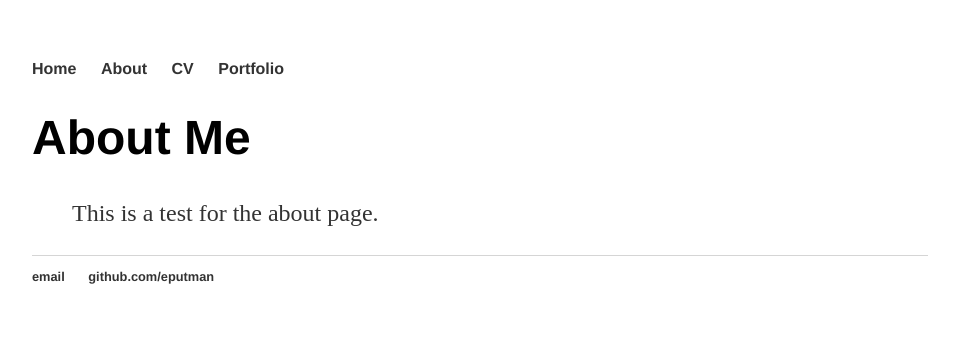
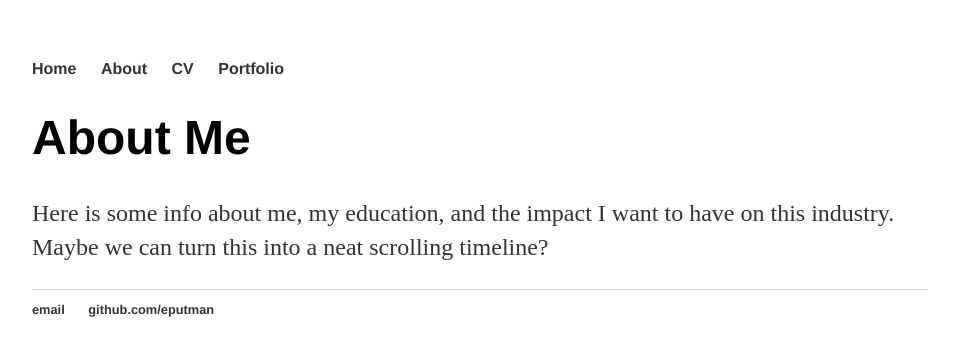
Before and after one commit to eputman/eputman.github.io, a Jekyll site: the page built from about/index.html, in a window 1280 px wide. Shown: the top 356 px of the page, without its empty margins (160-1119 px from the left). Built offline with Jekyll 4.4.1, drawn with Linux system fonts in a browser that asks for light colours.

Commit message:
Update index.html
Updated about me syntax

```diff
--- a/about/index.html
+++ b/about/index.html
@@ -2,11 +2,11 @@
 layout: default
 title: About Me
 ---
-	<h1>{{ page.title }}</h1>
-	<ul class="about">
 
-	  <p>
-      This is a test for the about page.
-    </p>
-
-	</ul>
+<div class="blurb">
+	<h1> About Me </h1>
+		<p> Here is some info about me, my education, and the impact I want to have on this industry.
+			<br>
+			Maybe we can turn this into a neat scrolling timeline?
+		</p>
+</div><!-- /.blurb -->
```
